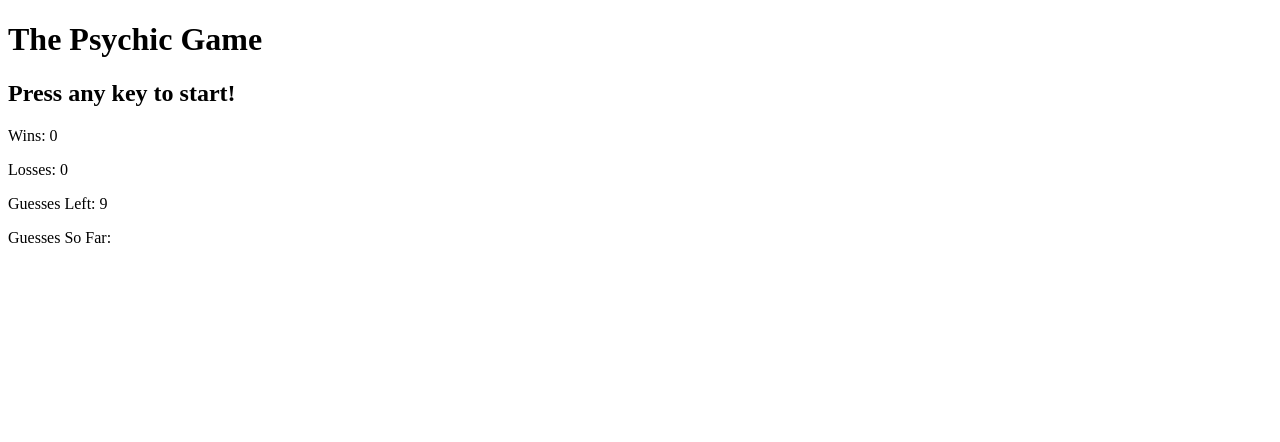
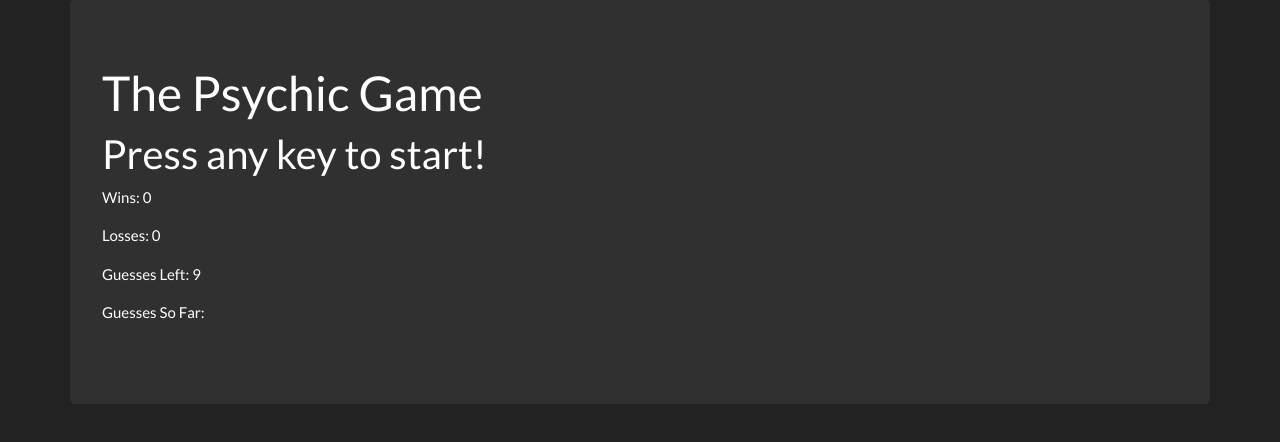
Before and after one commit to michelle-88/Psychic-Game, a plain HTML site: page index.html in a window 1280 px wide. Drawn offline with nearby package versions, Linux system fonts and the light colour scheme.

Commit message:
linked both my external css stylesheet and bootstrap in the head of my HTML document. used a bootstrap theme from bootswatch.

```diff
--- a/assets/javascript/game.js
+++ b/assets/javascript/game.js
@@ -1,7 +1,3 @@
-// if guess left = 0 then losses score goes up and guess left/already guess reset and display up top changes
-
-
-
 // Create variables to store values(wins, losses, user guess, computer guess, computer choices)
 var wins = 0;
 var losses = 0;
@@ -72,6 +68,5 @@ document.onkeyup = function(event){
         console.log("New Computer guess: " + computerGuess);
     }
 
-
     updateDisplay();
 };
--- a/index.html
+++ b/index.html
@@ -4,11 +4,13 @@
     <meta charset="UTF-8">
     <meta name="viewport" content="width=device-width, initial-scale=1.0">
     <meta http-equiv="X-UA-Compatible" content="ie=edge">
+    <link href="https://stackpath.bootstrapcdn.com/bootswatch/4.3.1/darkly/bootstrap.min.css" rel="stylesheet" integrity="sha384-w+8Gqjk9Cuo6XH9HKHG5t5I1VR4YBNdPt/29vwgfZR485eoEJZ8rJRbm3TR32P6k" crossorigin="anonymous">
+    <link rel="stylesheet" type="text/css" href="/assets/css/style.css">
     <title>Psychic Game</title>
 </head>
 <body>
     <!-- Create HTML content to display results -->
-
+<div class="container jumbotron">
     <h1>The Psychic Game</h1>
     <h2>Press any key to start!</h2>
 
@@ -19,6 +21,7 @@
     <p>Guesses Left: <span id="guessLeft"></span></p>
     <p>Guesses So Far: <span id="guessSoFar"></span></p>
 
+</div>
 
    <script src="./assets/javascript/game.js"></script>
 </body>
```
